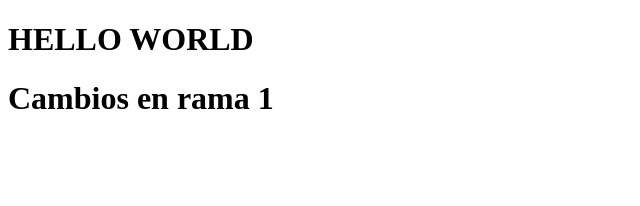
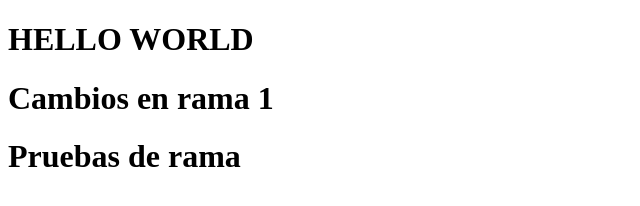
Before and after one commit to 4RCIA/Y-GATE, a plain HTML site: page index.html in a window 1280 px wide. Shown: the whole page, without its empty margins (0-640 px from the left). Drawn offline with Linux system fonts and the light colour scheme.

Commit message:
prueba rama 1

```diff
--- a/index.html
+++ b/index.html
@@ -8,5 +8,6 @@
 <body>
     <h1>HELLO WORLD</h1>
     <h1>Cambios en rama 1</h1>
+    <h1>Pruebas de rama</h1>
 </body>
 </html>
```
